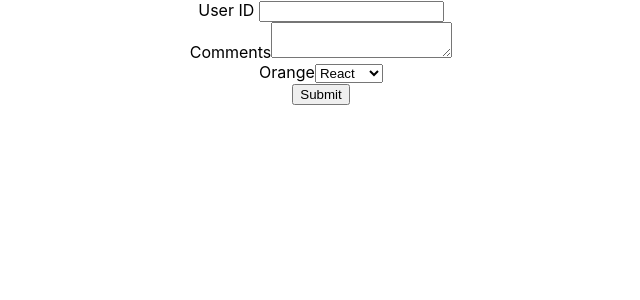
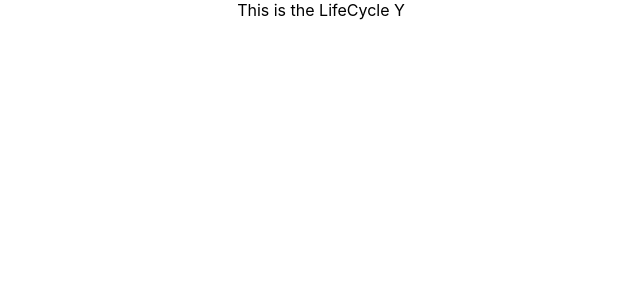
Before and after one commit to Johnnyadee/react-playground, a React (Create React App) app: page / in a window 1280 px wide. Shown: the top 300 px of the page, without its empty margins (319-959 px from the left). Built offline with nearby package versions, Linux system fonts and the light colour scheme.

Commit message:
feat: Add `Lifecycle` component demonstrating class lifecycle methods and integrate it into `App.js`, replacing the `Form` component.

```diff
--- a/src/App.js
+++ b/src/App.js
@@ -1,7 +1,8 @@
 // import React, { Component } from "react";0
 // import logo from "./logo.svg";
 import "./App.css";
-import Form from "./Components/Form";
+import Lifecycle from "./Components/Lifecycle";
+// import Form from "./Components/Form";
 // import NameList from "./Components/NameList";
 // import UserGreeting from "./Components/UserGreeting";
 // import Eventbind from "./Components/Eventbind";
@@ -16,7 +17,7 @@ import Form from "./Components/Form";
 function App() {
   return (
     <div className="App">
-      <Form />
+      <Lifecycle />
     </div>
   );
 }
--- /dev/null
+++ b/src/Components/Lifecycle.js
@@ -0,0 +1,24 @@
+import React, { Component } from "react";
+
+class Lifecycle extends Component {
+  constructor(props) {
+    super(props);
+
+    this.state = {
+      name: "Henry",
+    };
+    console.log("LifeCycle Y constructor");
+  }
+
+  static getDerivedStateFromProps(props, state) {
+    console.log("LifeCycle Y getDerivedStateFromProps");
+    return null;
+  }
+
+  render() {
+    console.log("LifeCycle Y render");
+    return <div>This is the LifeCycle Y</div>;
+  }
+}
+
+export default Lifecycle;
```
